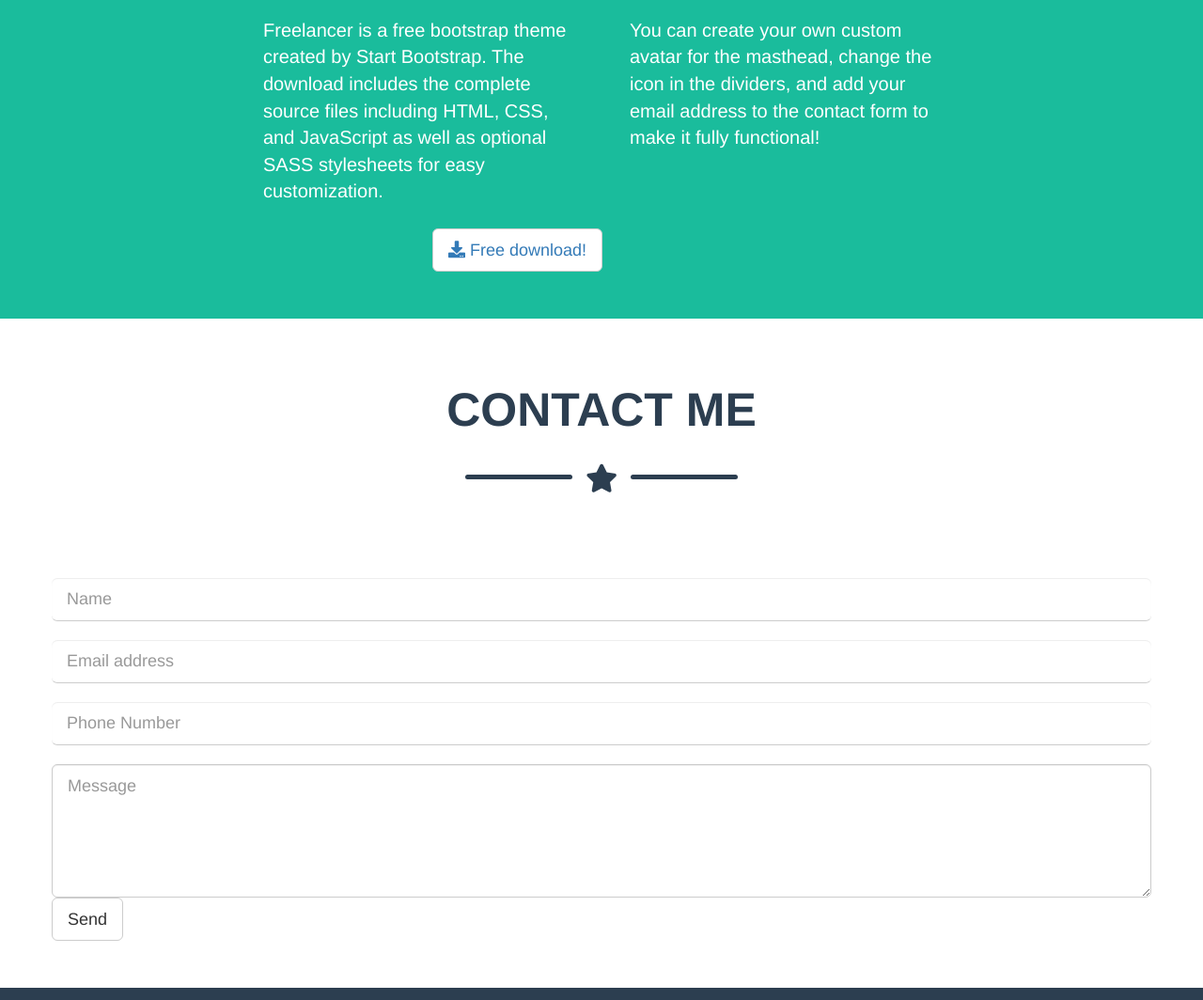
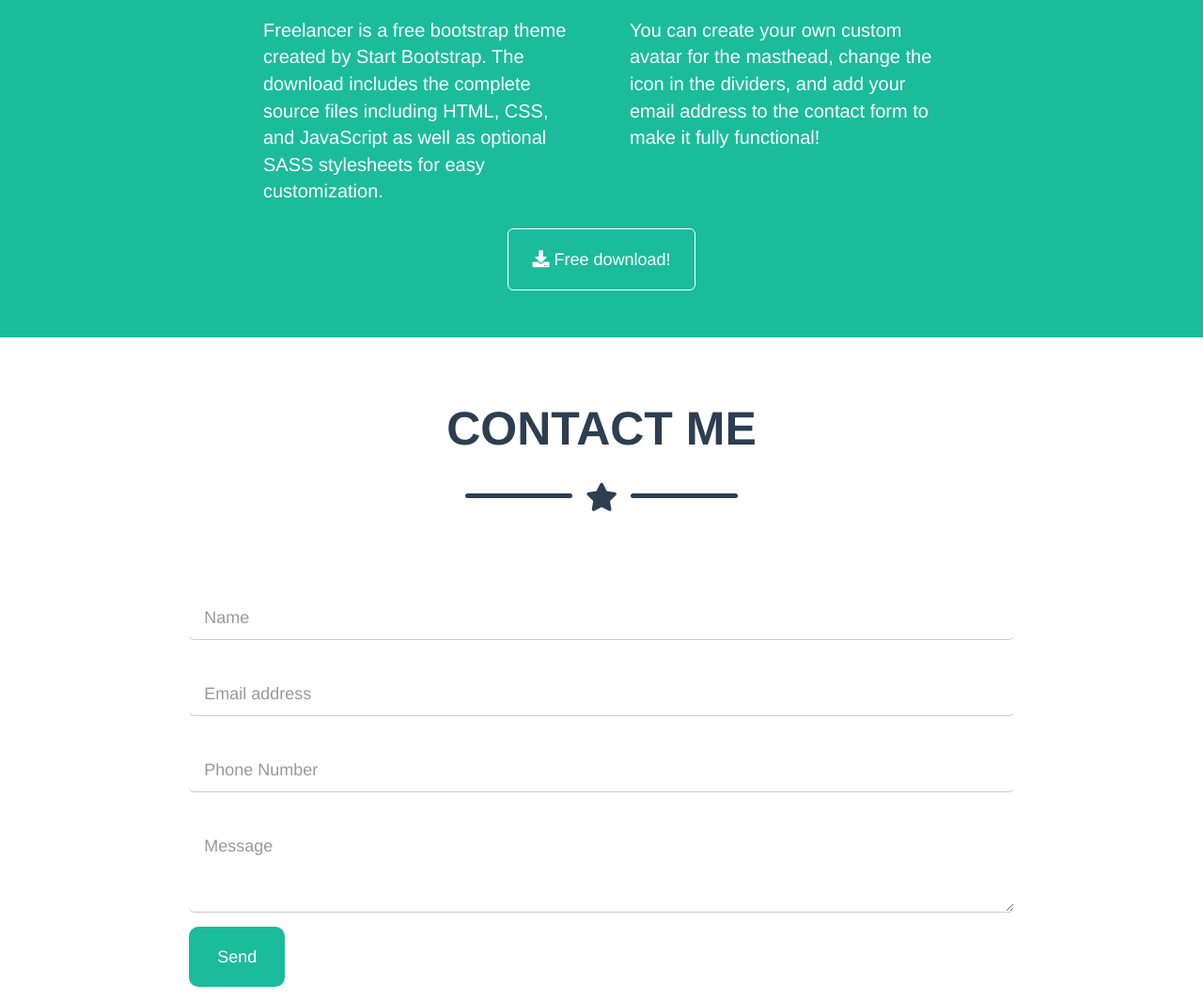
Before and after one commit to Ina91/html-css-bootstrap-freelancer, a plain HTML site: page index.html in a window 1280 px wide. Shown: the part 1628-2692 px from the top of the page at 94% size. Drawn offline with nearby package versions, Linux system fonts and the light colour scheme.

Commit message:
modifica form, e bottone sezione about

```diff
--- a/css/style.css
+++ b/css/style.css
@@ -168,25 +168,61 @@ header {
 }
 
 /* end portfolio */
+
 /* START ABOUT */
  p{
     font-weight: 300;
     font-size: 20px;
     padding: 15px;
+}
+
+ #btp_about-button{
+    background-color: #1abc9c;
+    border-color: white;
+    padding:20px 25px;
 
 }
 
+#btp_about-button a{
+    height: 100%;
+    text-decoration: none;
+    color: white;
+}
+#btp_about-button a:hover,
+#btp_about-button:hover{
+    color: black;
+    background-color: white;
+}
 
 /* contact */
 .btp_form {
 padding-top:50px;
 padding:bottom:50px;
+width: 75%;
+margin:0 auto;
 }
 
-.btp_form input {
+.btp_form input,
+.btp_form textarea{
+    margin-bottom: 15px;
     border-top: none;
     border-left:none;
     border-right:none;
+    box-shadow: none;
+    border-radius: 0px;
+
+}
+
+.form-group-lg button{
+    background-color: #1abc9c;
+    color: white;
+    padding:20px 30px;
+    border: 0px;
+    border-radius: 10px;
+}
+.form-group-lg button:hover{
+    background-color: #117964;
+    color: white;
 }
 
 /* footer */
@@ -206,21 +242,30 @@ padding-bottom: 50px;
     display: inline-block;
     border: 1px solid white;
     border-radius: 50%;
-    padding-left: 10px;
+    margin-left: 10px;
     position: relative;
 
 }
 
+.btp_footer-col li:hover{
+    background-color: rgba(255, 255, 255, 1);
+}
 .btp_footer-col li a{
+    width: 100%;
     color: white;
     font-size: 25px;
     position: absolute;
     top:50%;
     left:50%;
     transform: translate(-50% , -50%);
+    border-radius: 50%;
 
 }
 
+.btp_footer-col li a:hover{
+    color: black;
+    /* background-color: rgba(255, 255, 255, 1); */
+}
 .btp_footer-col ul{
 padding-left:0;
 }
--- a/index.html
+++ b/index.html
@@ -136,13 +136,17 @@
                         <div class="col-sm-12 col-md-12 col-lg-4 text-left">
                             <p>You can create your own custom avatar for the masthead, change the icon in the dividers, and add your email address to the contact form to make it fully functional!</p>
                         </div>
-                        <div class="btn-group col-lg-offset-4 col-lg-4 ">
-                            <button type="button" class="btn btn-default btn-lg" name="button">
+                    </div>
+                    <div class="row">
+                        <div class="btn-group col-sm-12 col-md-4  col-md-offset-4 text-center ">
+                            <div class="btp_about-button-box">
+                                <button id="btp_about-button" type="button" class="btn btn-default btn-lg text-center" name="button">
                                     <a href="#">
                                         <i class="fas fa-download"></i>
                                         <span>Free download!</span>
                                     </a>
                                 </button>
+                            </div>
                         </div>
                     </div>
                 </div>
@@ -161,7 +165,7 @@
                     <!-- form -->
                     <div class="row">
                         <form class="btp_form">
-                            <div class=" form-group-lg ">
+                            <div class=" form-group-lg floating-label-form-group ">
                                 <label for="InputName"></label>
                                 <input  type="text" class="form-control" id="InputName" placeholder="Name">
                             </div>
@@ -175,9 +179,11 @@
                             </div>
                             <div class="form-group-lg">
                                 <label for="InputMessage"></label>
-                                <textarea class="form-control" rows="5" id="InputMessage" placeholder="Message"></textarea>
+                                <textarea class="form-control" rows="3" id="InputMessage" placeholder="Message"></textarea>
                             </div>
+                            <div class="form-group-lg">
                                 <button type="submit" class="btn btn-default btn-lg pull-left">Send</button>
+                            </div>
                         </form>
                     </div>
                 </div>
```
Lines whose indentation alone changed are shown as unchanged.
